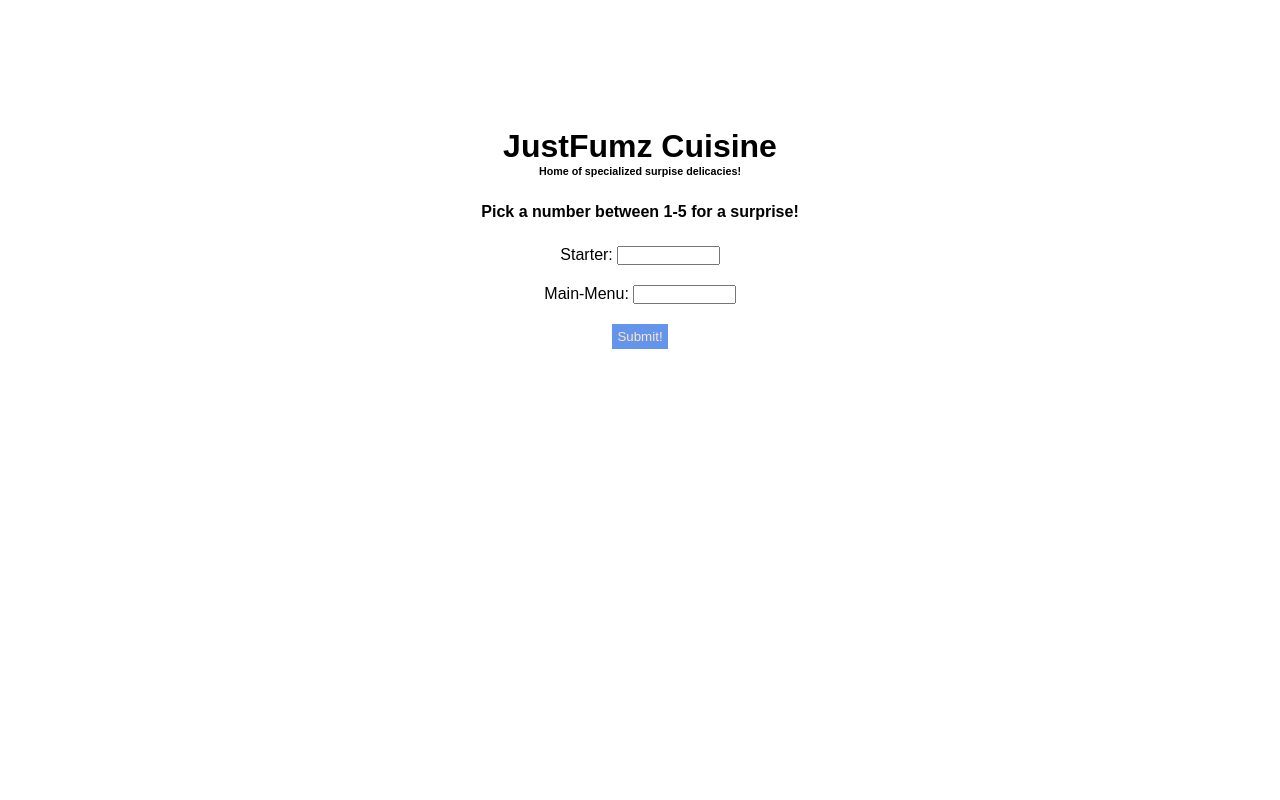
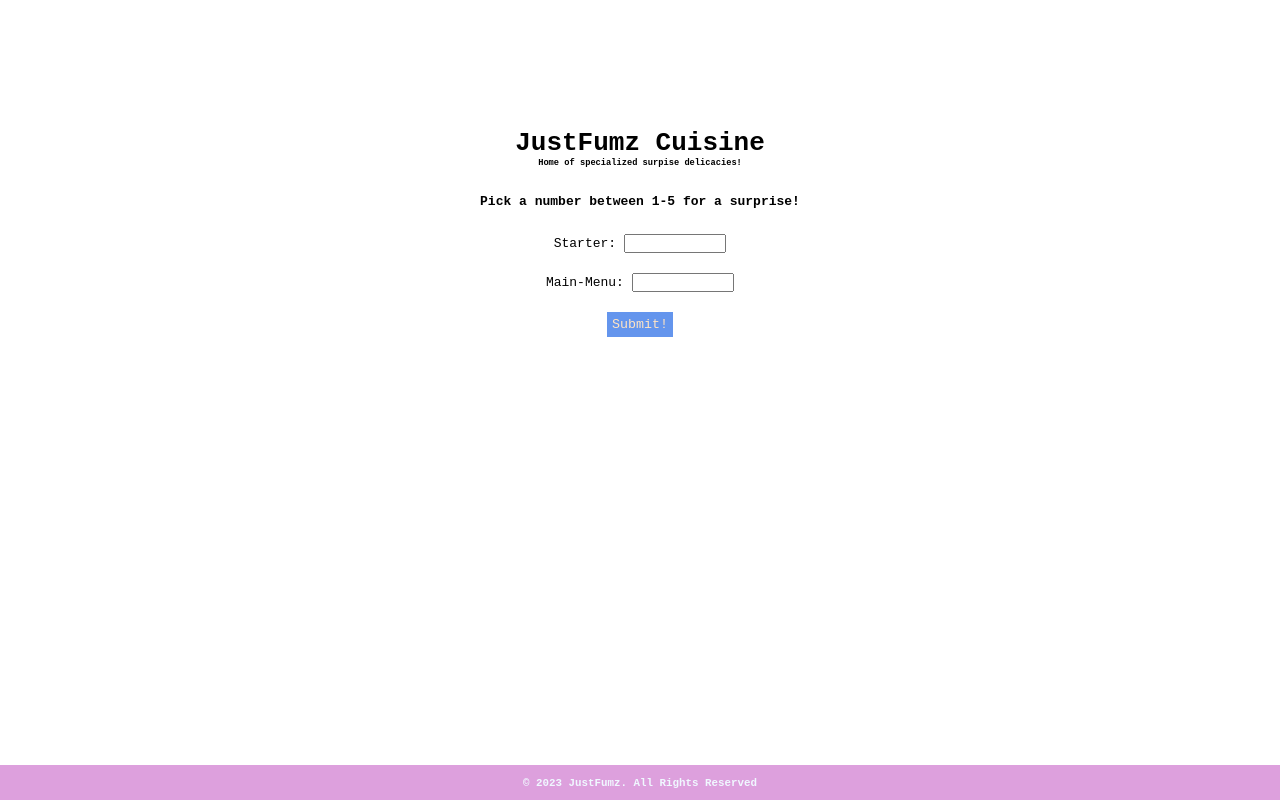
Before and after one commit to justfumz/MysteryDine, a plain HTML site: page index.html in a window 1280 px wide. Drawn offline with Linux system fonts and the light colour scheme.

Commit message:
quick-fix

```diff
--- a/index.html
+++ b/index.html
@@ -37,6 +37,10 @@
       <p class="orderContent"></p>
       <button class="reorder hidden">Place Another Order</button>
     </div>
+
+    <footer>
+      <small>&copy 2023 JustFumz. All Rights Reserved</small>
+    </footer>
     <script src="script.js"></script>
   </body>
 </html>
--- a/style.css
+++ b/style.css
@@ -2,7 +2,7 @@
   margin: 0;
   padding: 0;
   box-sizing: border-box;
-  font-family: fantasy;
+  font-family: monospace;
 }
 
 .container {
@@ -40,3 +40,15 @@ button {
 .hidden {
   display: none;
 }
+
+footer {
+  background-color: plum;
+  color: aliceblue;
+  font-weight: bolder;
+  padding: 10px 15px;
+  text-align: center;
+  position: fixed;
+  bottom: 0;
+  width: 100%;
+  flex-shrink: 0;
+}
```
